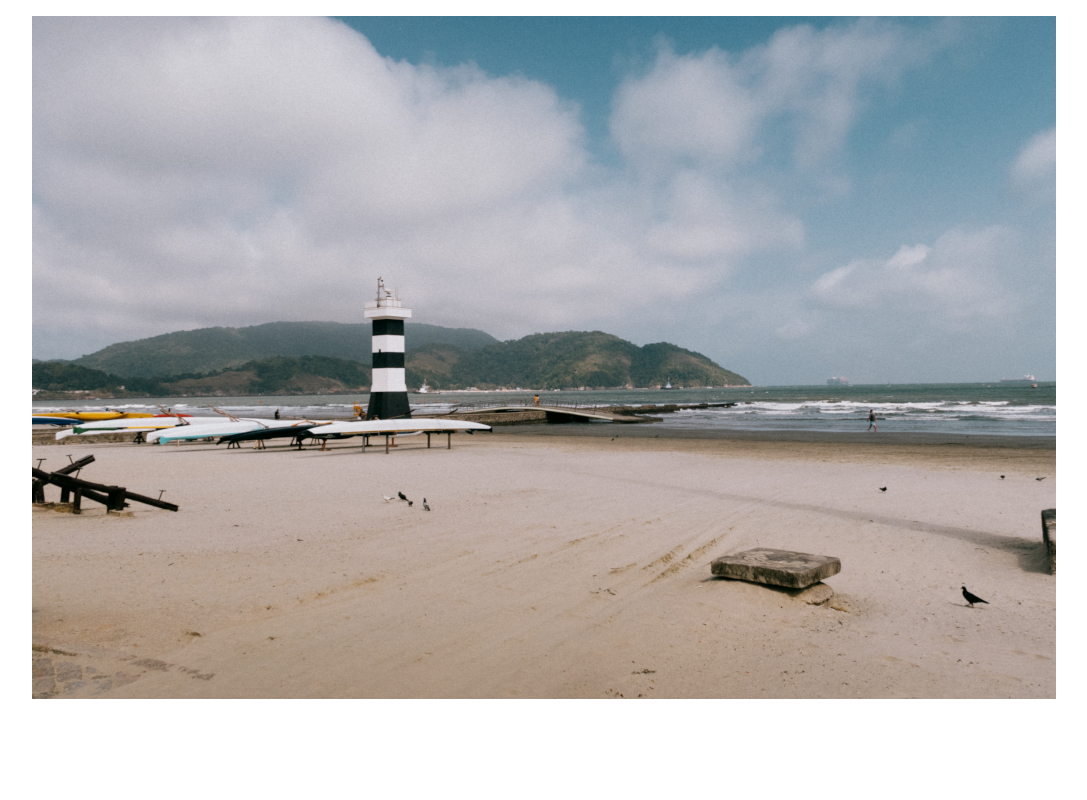
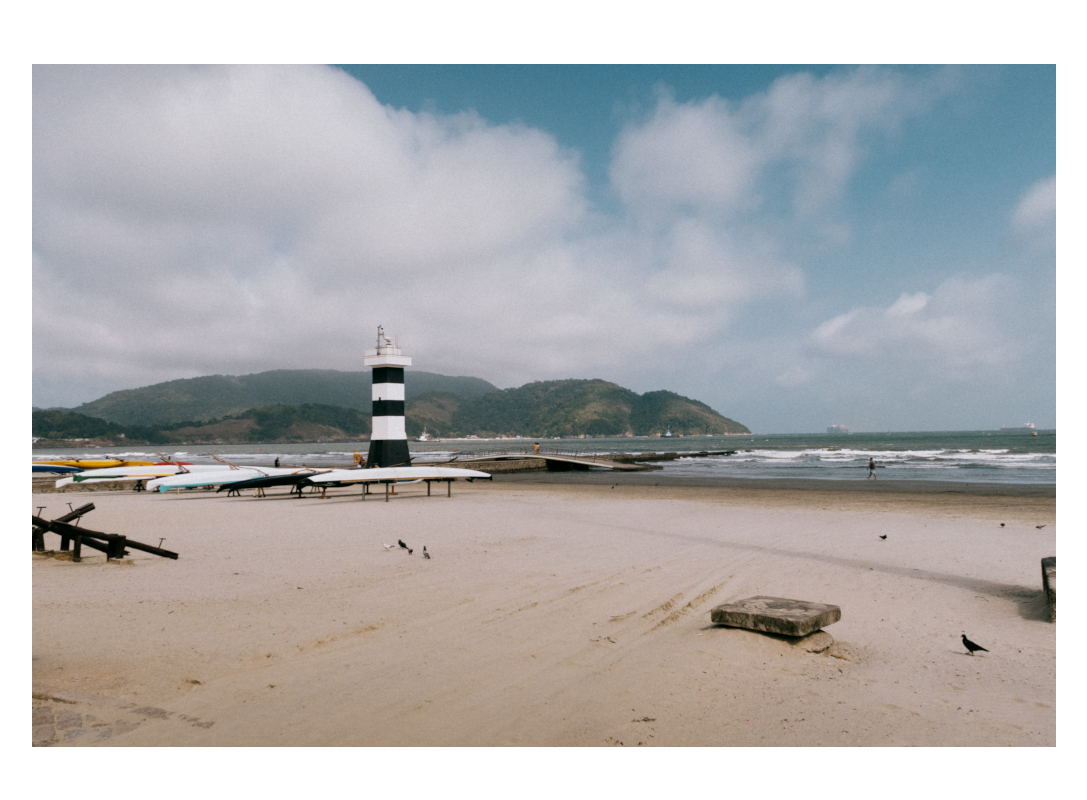
Before and after one commit to edenferreira/fotografia, a plain HTML site: page santos-2023.html in a window 1280 px wide. Shown: the top 800 px of the page, without its empty margins (96-1183 px from the left). Drawn offline with Linux system fonts and the light colour scheme.

Commit message:
improving css

```diff
--- a/santos-2023.html
+++ b/santos-2023.html
@@ -13,7 +13,7 @@
 
     .image-container {
       height: 95vh;
-      padding: 16px;
+      padding: 64px 8px;
     }
 
     .portrait {
```
